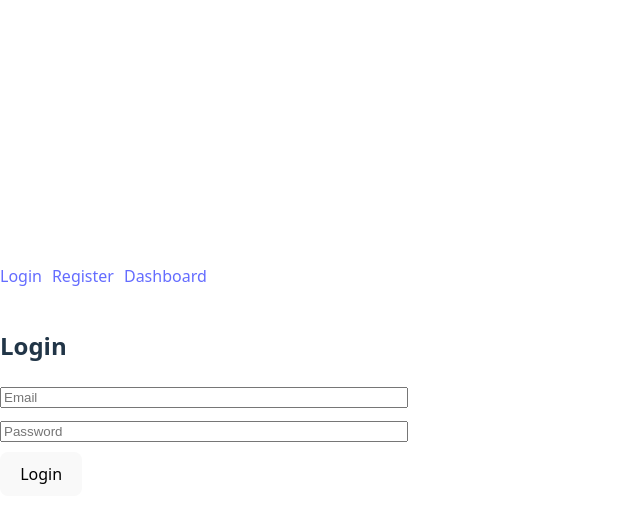
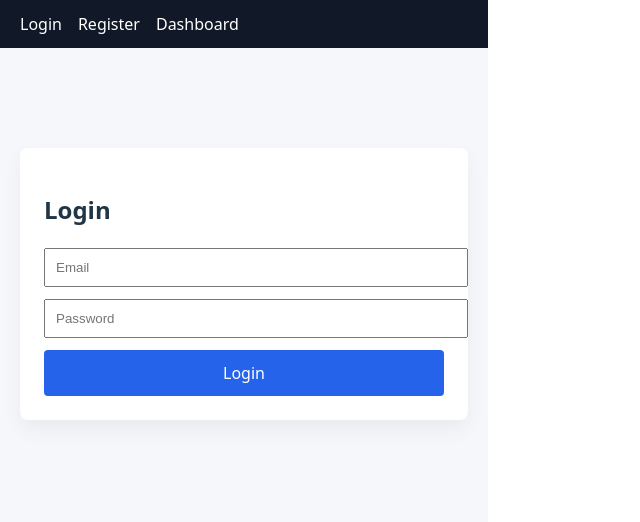
Before and after one commit to mrgbpjpy/fullstack-react-redux-node, a React (Vite) app in the folder react-client/: page / in a window 1280 px wide. Shown: the top 522 px of the page, without its empty margins (0-640 px from the left). Built offline with nearby package versions, Linux system fonts and the light colour scheme.

Commit message:
corrected NavBar for Login and Register pages

```diff
--- a/react-client/src/App.tsx
+++ b/react-client/src/App.tsx
@@ -1,17 +1,14 @@
-import { BrowserRouter, Routes, Route, Link } from "react-router-dom";
+import { BrowserRouter, Routes, Route } from "react-router-dom";
 import Login from "./pages/Login";
 import Register from "./pages/Register";
 import Dashboard from "./pages/Dashboard";
 import { ProtectedRoute } from "./routes/ProtectedRoute";
+import Layout from "./components/Layout";
 
 function App() {
   return (
     <BrowserRouter>
-      <nav style={{ display: "flex", gap: 10 }}>
-        <Link to="/login">Login</Link>
-        <Link to="/register">Register</Link>
-        <Link to="/dashboard">Dashboard</Link>
-      </nav>
+      <Layout>
 
       <Routes>
         <Route path="/login" element={<Login />} />
@@ -26,6 +23,7 @@ function App() {
         />
         <Route path="*" element={<Login />} />
       </Routes>
+      </Layout>
     </BrowserRouter>
   );
 }
--- /dev/null
+++ b/react-client/src/components/Layout.tsx
@@ -0,0 +1,37 @@
+import {Link} from "react-router-dom";
+
+export default function Layout({children}: {children: React.ReactNode}) {
+    return(
+        <div style={{ minHeight: "100vh", background: "#f5f7fb"}}>
+        <nav
+            style={{
+                background: "#111827",
+                color: "white",
+                padding: "12px 20px",
+                display: "flex",
+                gap: 16,
+            }}
+        >
+            <Link style={{ color: "white", textDecoration: "none"}} to="/login">
+                Login
+            </Link>
+            <Link style={{ color: "white", textDecoration: "none"}} to="/register">
+                Register
+            </Link>
+            <Link style={{ color: "white", textDecoration: "none"}} to="/dashboard">
+               Dashboard
+            </Link>
+
+        </nav>
+        <main
+            style={{
+                maxWidth: 900,
+                margin: "40px auto",
+                padding: 20,
+            }}
+        >
+            {children}
+        </main>
+        </div>
+    )
+}
--- a/react-client/src/pages/Login.tsx
+++ b/react-client/src/pages/Login.tsx
@@ -19,18 +19,28 @@ export default function Login() {
     },[token, navigate]);
 
     const handleLogin = () => {
+      if (!email || !password) return;
         dispatch(loginUser({email, password }));
     }
 
     return (
-    <div style={{maxWidth: 400, margin: "40px auto" }}>
+   <div
+      style={{
+        maxWidth: 400,
+        margin: "40px auto",
+        background: "white",
+        padding: 24,
+        borderRadius: 8,
+        boxShadow: "0 10px 20px rgba(0,0,0,0.05)",
+      }}
+    >
       <h2>Login</h2>
 
       <input
         placeholder="Email"
         value={email}
         onChange={(e) => setEmail(e.target.value)}
-        style={{ width: "100%", marginBottom: 10 }}
+        style={{ width: "100%", padding: 10, marginBottom: 12 }}
       />
 
       <input
@@ -38,14 +48,26 @@ export default function Login() {
         placeholder="Password"
         value={password}
         onChange={(e) => setPassword(e.target.value)}
-        style={{ width: "100%", marginBottom: 10 }}
+        style={{ width: "100%", padding: 10, marginBottom: 12 }}
       />
 
-      <button disabled={loading} onClick={handleLogin}>
+      <button
+        disabled={loading}
+        onClick={handleLogin}
+        style={{
+          width: "100%",
+          padding: 12,
+          background: "#2563eb",
+          color: "white",
+          border: "none",
+          borderRadius: 4,
+          cursor: "pointer",
+        }}
+      >
         {loading ? "Logging in..." : "Login"}
       </button>
 
-      {error && <p style={{ color: "red" }}>{error}</p>}
+      {error && <p style={{ color: "red", marginTop: 10 }}>{error}</p>}
     </div>
   );
 }
--- a/react-client/src/pages/Register.tsx
+++ b/react-client/src/pages/Register.tsx
@@ -1,22 +1,59 @@
-import { useState } from "react";
-import { useAppDispatch } from "../hooks";
+import { useEffect, useState } from "react";
+import { useNavigate } from "react-router-dom";
+import { useAppSelector, useAppDispatch } from "../hooks";
 import { registerUser } from "../features/auth/authSlice";
+
 
 export default function Register() {
   const dispatch = useAppDispatch();
+  const navigate = useNavigate();
+   const { loading, error, user } = useAppSelector((state) => state.auth);
+
   const [email, setEmail] = useState("");
   const [password, setPassword] = useState("");
   const [name, setName] = useState("");
 
+  useEffect(() => {
+      if (user) {
+        navigate("/dashboard");
+      }
+  },[user, navigate])
+
+  const handleRegister = () => {
+    dispatch(registerUser({name, email, password }));
+  }
+
   return (
-    <div>
+    <div style={{ maxWidth: 400, margin: "40px auto" }}>
       <h2>Register</h2>
-      <input placeholder="Name" value={name} onChange={e => setName(e.target.value)} />
-      <input placeholder="Email" value={email} onChange={e => setEmail(e.target.value)} />
-      <input type="password" placeholder="Password" value={password} onChange={e => setPassword(e.target.value)} />
-      <button onClick={() => dispatch(registerUser({ email, password, name }))}>
-        Register
+
+      <input
+        placeholder="Name"
+        value={name}
+        onChange={e => setName(e.target.value)}
+        style={{ width: "100%", marginBottom: 10 }}
+        />
+
+      <input
+        placeholder="Email"
+        value={email}
+        onChange={e => setEmail(e.target.value)}
+        style={{ width: "100%", marginBottom: 10 }}
+        />
+
+      <input
+        type="password"
+        placeholder="Password"
+        value={password}
+        onChange={e => setPassword(e.target.value)}
+        style={{ width: "100%", marginBottom: 10 }}
+        />
+
+      <button disabled={loading} onClick={handleRegister}>
+        {loading ? "Registering..." : "Register"}
       </button>
+
+      {error && <p style={{ color: "red" }}>{error}</p>}
     </div>
   );
 }
```
